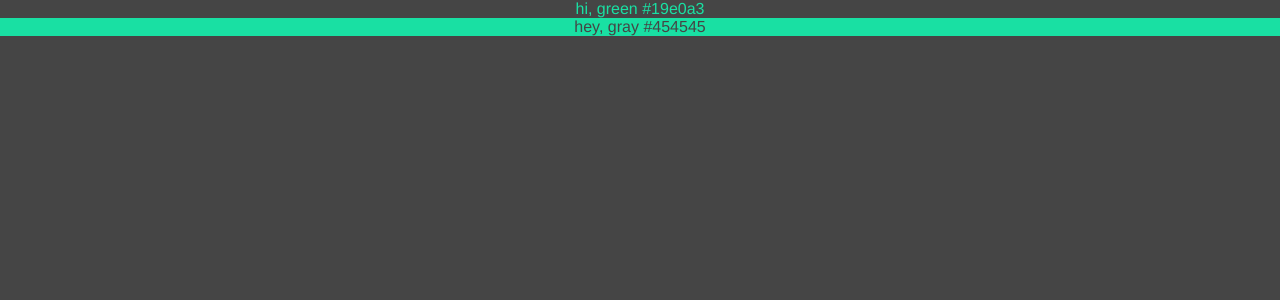
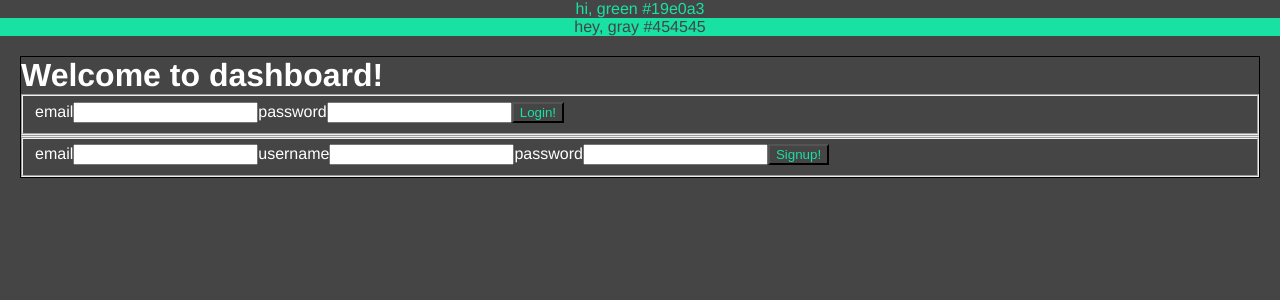
Before and after one commit to N8ers/dashboard, a Vue app: page /welcome in a window 1280 px wide. Shown: the top 300 px of the page. Built offline with nearby package versions, Linux system fonts and the light colour scheme; no server answers.

Commit message:
setup welcome component & some routing

```diff
--- a/src/components/Settings.vue
+++ b/src/components/Settings.vue
@@ -4,7 +4,7 @@
       <button>Back</button>
     </router-link>
 
-    <button>LogOut</button>
+    <button @click="logOutUser">LogOut</button>
     <br />
 
     <button @click="saveChanges">update</button>
@@ -49,6 +49,9 @@ export default {
     saveChanges() {
       this.$store.dispatch('updateLocation', this.updatedLocation);
     },
+    logOutUser() {
+      this.$router.replace('welcome');
+    },
   },
   computed: {
     location() {
--- /dev/null
+++ b/src/components/Welcome.vue
@@ -0,0 +1,38 @@
+<template>
+  <div class="header-wrapper green-border">
+    <h1>Welcome to dashboard!</h1>
+    <fieldset>
+      <label>email</label>
+      <input type="email" />
+      <label>password</label>
+      <input type="password" />
+      <button>Login!</button>
+    </fieldset>
+    <hr />
+    <fieldset>
+      <label>email</label>
+      <input type="email" />
+      <label>username</label>
+      <input type="email" />
+      <label>password</label>
+      <input type="password" />
+      <button>Signup!</button>
+    </fieldset>
+  </div>
+</template>
+
+<script>
+
+export default {
+  name: 'Welcome',
+  data() {
+    return {
+    };
+  },
+  computed: {},
+};
+</script>
+
+<style>
+
+</style>
--- a/src/router/index.js
+++ b/src/router/index.js
@@ -3,6 +3,7 @@ import VueRouter from 'vue-router';
 
 import Dashboard from '../components/Dashboard.vue';
 import Settings from '../components/Settings.vue';
+import Welcome from '../components/Welcome.vue';
 
 Vue.use(VueRouter);
 
@@ -17,6 +18,11 @@ const routes = [
     name: 'settings',
     component: Settings,
   },
+  {
+    path: '/welcome',
+    name: 'welcom',
+    component: Welcome,
+  },
 ];
 
 const router = new VueRouter({
```
